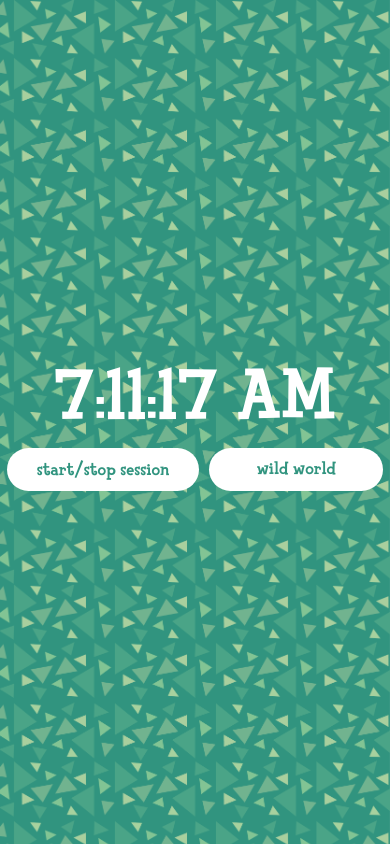
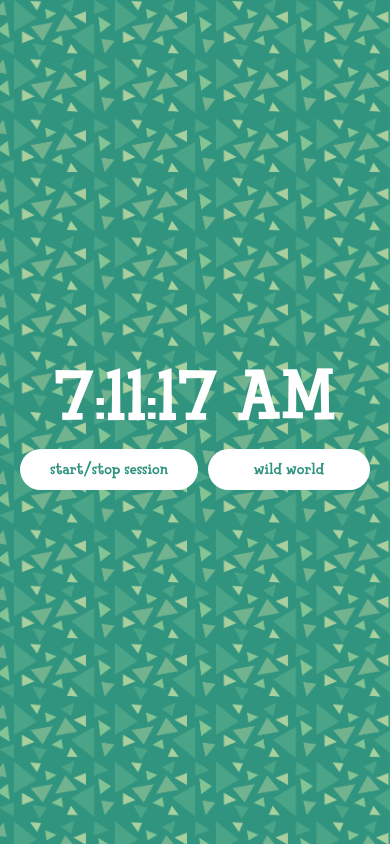
Before and after one commit to d5vis/ac, a React (Create React App) app: page / in a window 390 px wide. Built offline with nearby package versions, Linux system fonts and the light colour scheme.

Commit message:
update buttons for mobile

```diff
--- a/src/App.css
+++ b/src/App.css
@@ -30,7 +30,7 @@ select {
   -webkit-appearance: none;
   font-family: ac;
   color: #31947f;
-  font-size: calc(10px + 2vmin);
+  font-size: calc(8px + 2vmin);
   padding: 10px 30px;
   background-color: white;
   border-radius: 30px;
```
